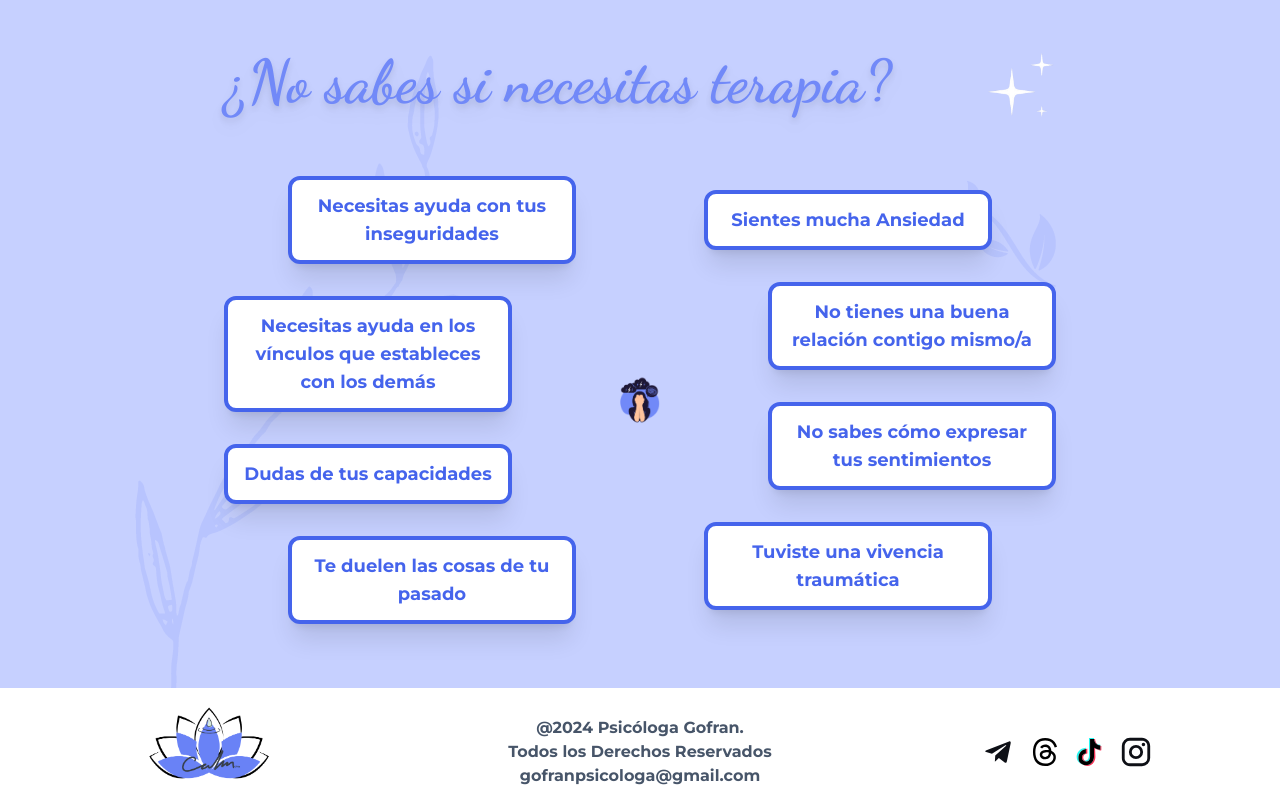
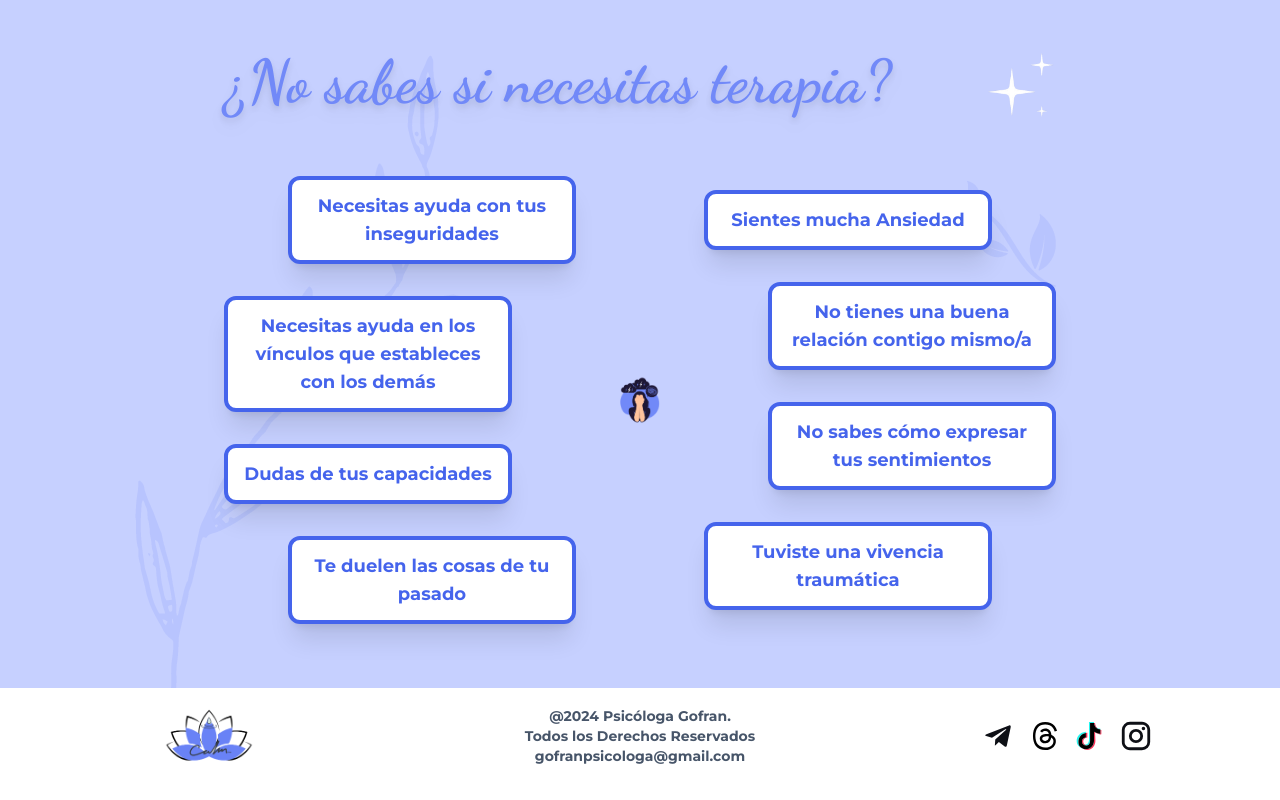
Before and after one commit to Kelocoes/gofran-webpage, a React (Create React App) app: page / in a window 1280 px wide. Shown: the part 1583-2383 px from the top of the page. Built offline with nearby package versions, Linux system fonts and the light colour scheme; no server answers.

Commit message:
Reduce height footer

```diff
--- a/src/components/Footer/Footer.tsx
+++ b/src/components/Footer/Footer.tsx
@@ -9,11 +9,11 @@ import tiktok from "../../assets/images/tiktok-color-icon.svg";
 
 export default function Footer(): JSX.Element {
     return (
-        <div className="bg-white items-center grid grid-rows-3 sm:grid-cols-3 sm:grid-rows-1 justify-center z-10 w-full mt-6 xl:mt-10 space-y-4">
+        <div className="bg-white items-center grid grid-rows-3 sm:grid-cols-3 sm:grid-rows-1 justify-center z-10 w-full mt-6 xl:mt-10 space-y-4 sm:space-y-0 py-2">
             <div className="flex justify-center">
-                <img src={logo} alt="Logo Psic Gofran" className="w-auto h-28 p-0 mr-2" />
+                <img src={logo} alt="Logo Psic Gofran" className="w-auto h-20 p-0 mr-2" />
             </div>
-            <p className="font-bold text-slate-600 font-body text-center">
+            <p className="font-bold text-slate-600 font-body text-center text-sm">
                 @2024 Psicóloga Gofran. <br />
                 Todos los Derechos Reservados <br />
                 <a href="mailto:gofranpsicologa@gmail.com" target="_blank" rel="noopener noreferrer">
```
